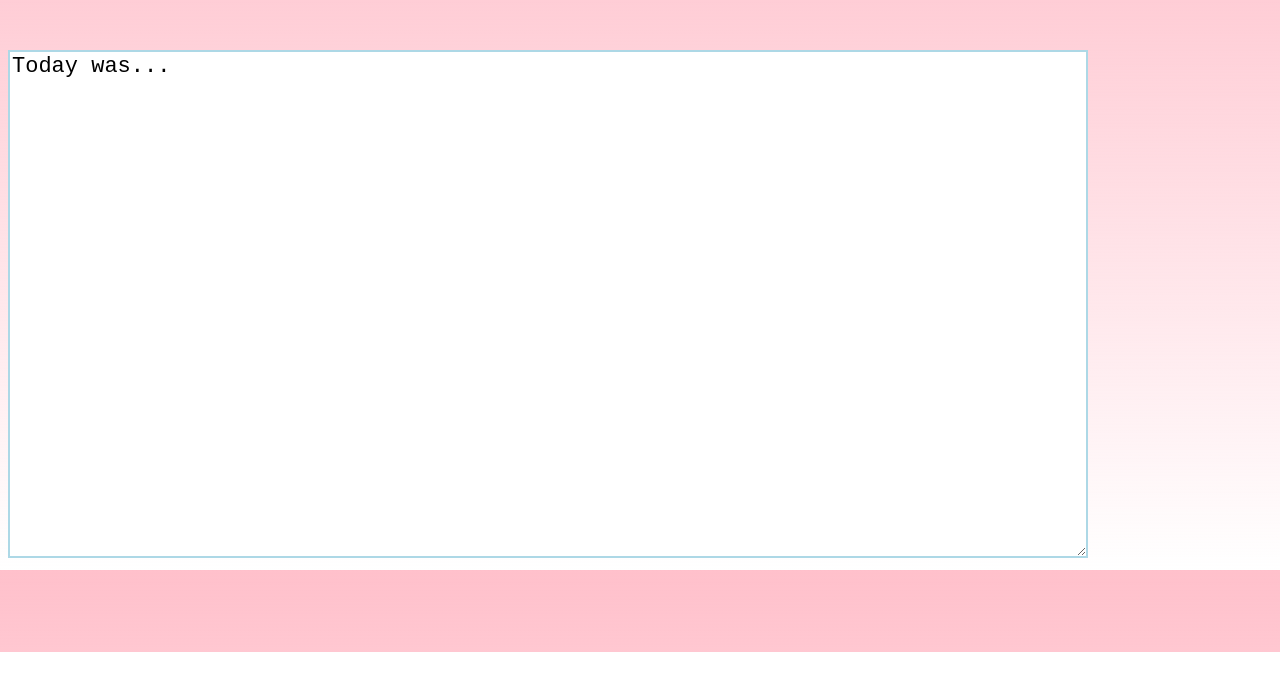
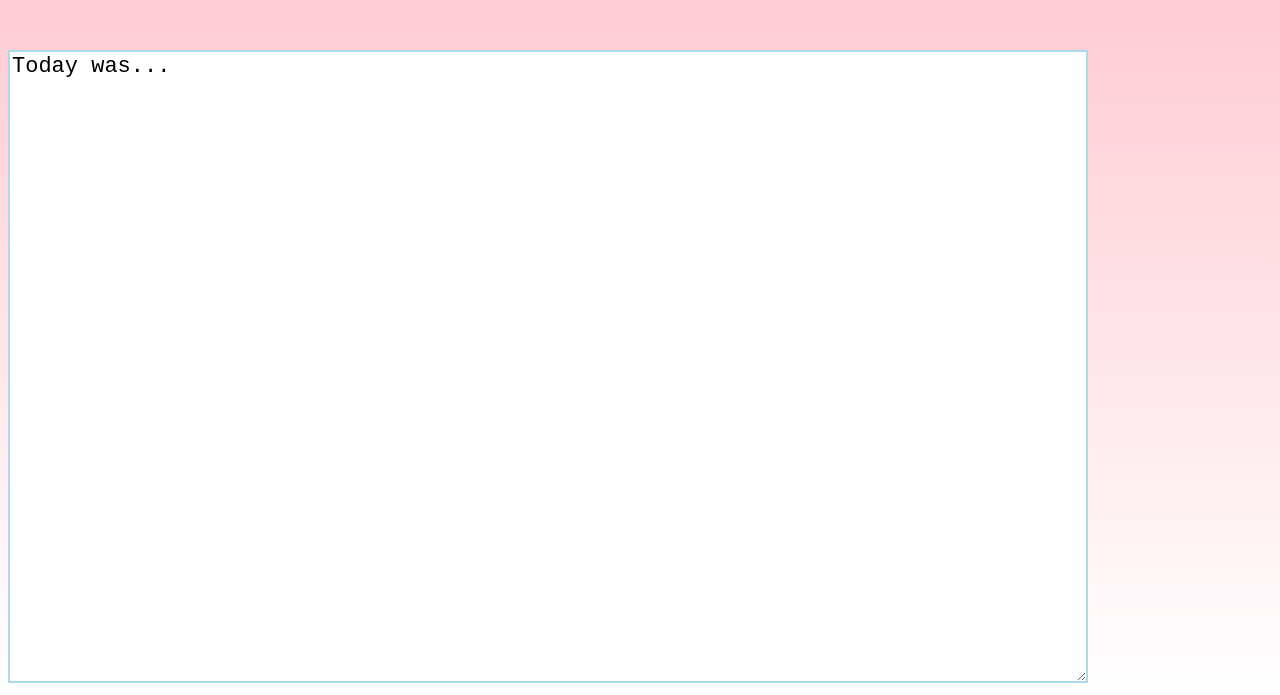
Before and after one commit to cherylngql/diary-project, a plain HTML site: page diary-entry.html in a window 1280 px wide. Shown: the part 148-843 px from the top of the page. Before the commit the page ends 800 px from the top, so only its background shows below. Drawn offline with Linux system fonts and the light colour scheme.

Commit message:
change #row from 20 to 25

```diff
--- a/diary-entry.html
+++ b/diary-entry.html
@@ -11,7 +11,7 @@
     </header>
 
     <div id="entry">
-      <textarea name="textarea" rows="20" cols="80">Today was...</textarea>
+      <textarea name="textarea" rows="25" cols="80">Today was...</textarea>
     </div>
 
     <footer>
```
